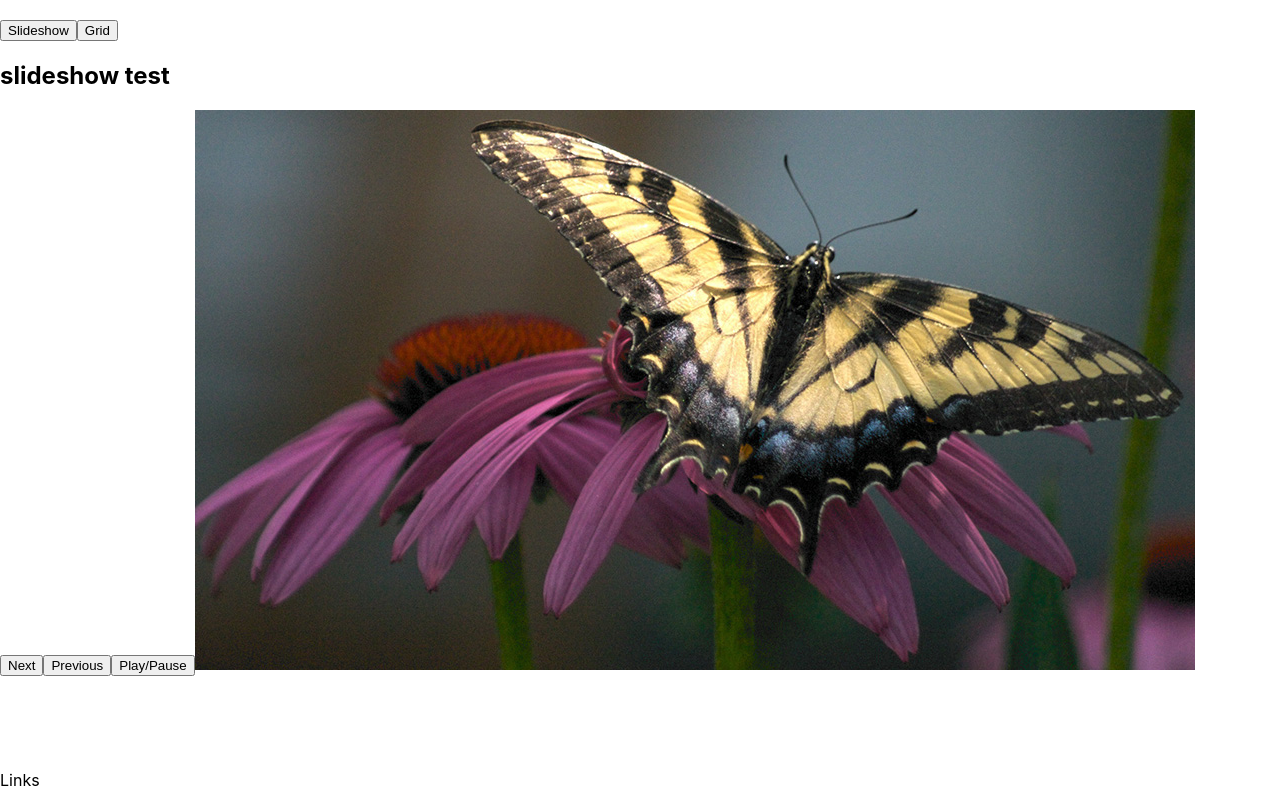
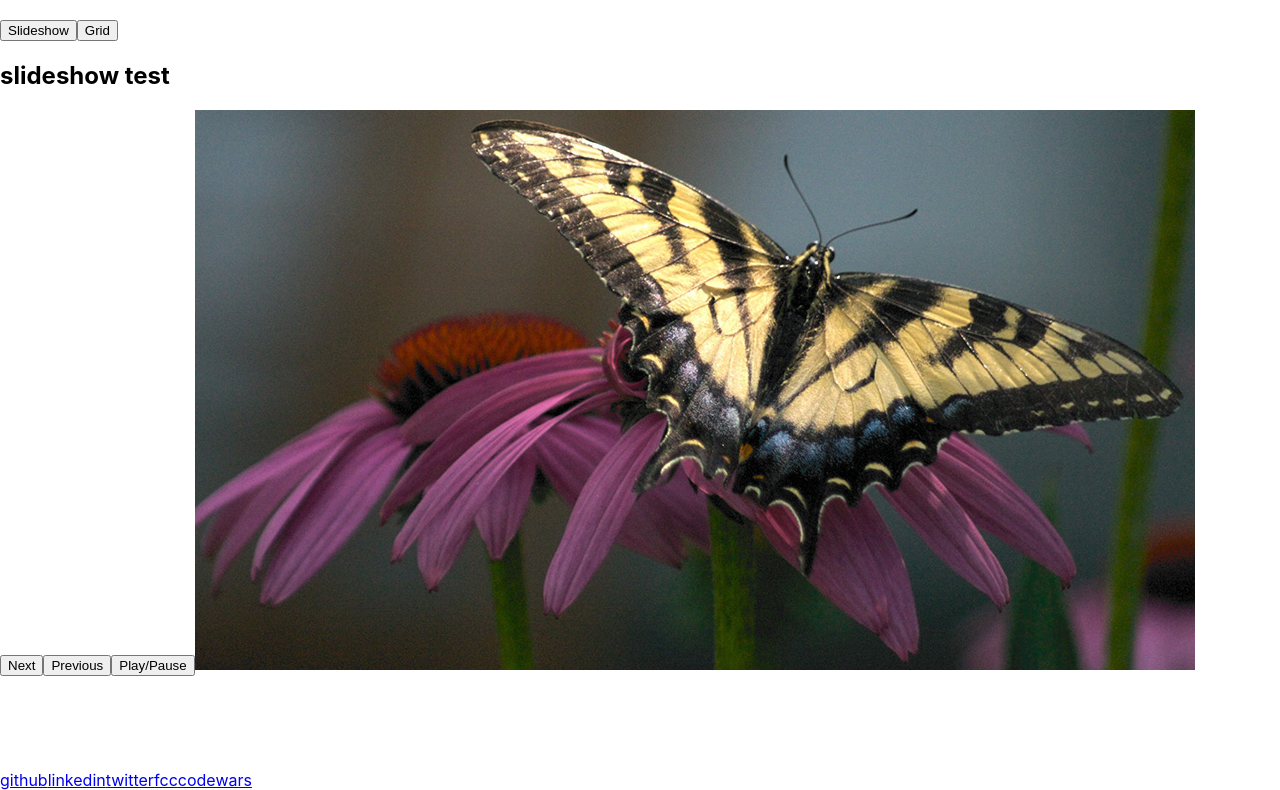
Before and after one commit to ReginaldJbeili/portfolio-website, a React (Create React App) app: page / in a window 1280 px wide. Shown: the part 1670-2460 px from the top of the page. Built offline with nearby package versions, Linux system fonts and the light colour scheme.

Commit message:
fix play-pause bug that makes unmounting fail

```diff
--- a/src/Components/Footer.js
+++ b/src/Components/Footer.js
@@ -1,7 +1,45 @@
 import React from "react";
 
 const Footer = () => {
-  return <footer id="contact">Links</footer>;
+  return (
+    <footer id="contact">
+      <a
+        href="https://github.com/ReginaldJbeili"
+        target="_blank"
+        rel="noopener noreferrer"
+      >
+        github
+      </a>
+      <a
+        href="https://github.com/ReginaldJbeili"
+        target="_blank"
+        rel="noopener noreferrer"
+      >
+        linkedin
+      </a>
+      <a
+        href="https://github.com/ReginaldJbeili"
+        target="_blank"
+        rel="noopener noreferrer"
+      >
+        twitter
+      </a>
+      <a
+        href="https://github.com/ReginaldJbeili"
+        target="_blank"
+        rel="noopener noreferrer"
+      >
+        fcc
+      </a>
+      <a
+        href="https://github.com/ReginaldJbeili"
+        target="_blank"
+        rel="noopener noreferrer"
+      >
+        codewars
+      </a>
+    </footer>
+  );
 };
 
 export default Footer;
--- a/src/Components/Nav.css
+++ b/src/Components/Nav.css
@@ -8,12 +8,12 @@
   color: white;
 }
 
-a:link {
+.landing-a:link {
   color: white;
 }
-a:visited {
+.landing-a:visited {
   color: white;
 }
-a:hover {
+.landing-a:hover {
   color: white;
 }
--- a/src/Components/Nav.js
+++ b/src/Components/Nav.js
@@ -5,10 +5,18 @@ const Nav = () => {
   return (
     <section className="nav-bar">
       <h2>Reginald Jbeili</h2>
-      <a href="#home">Home</a>
-      <a href="#about">About</a>
-      <a href="#projects">Projects</a>
-      <a href="#contact">Contact Me</a>
+      <a className="landing-a" href="#home">
+        Home
+      </a>
+      <a className="landing-a" href="#about">
+        About
+      </a>
+      <a className="landing-a" href="#projects">
+        Projects
+      </a>
+      <a className="landing-a" href="#contact">
+        Contact Me
+      </a>
     </section>
   );
 };
--- a/src/Components/Slideshow.js
+++ b/src/Components/Slideshow.js
@@ -7,20 +7,18 @@ const Slideshow = () => {
   const [imageCount, setImageCount] = React.useState(0);
   const image = imageArray[imageCount];
   const [togglePlay, setTogglePlay] = React.useState(false);
+  console.log(togglePlay);
 
-  console.log(togglePlay);
-  console.log(imageCount);
   React.useEffect(() => {
-    let imageSlide = null;
-    if (togglePlay === true) {
-      console.log("Hello");
+    let imageSlide;
+    if (togglePlay) {
       imageSlide = setInterval(() => {
         setImageCount(imageCount =>
           imageCount < imageArray.length - 1 ? imageCount + 1 : 0
         );
       }, 1000);
-    } else if (togglePlay === false) {
-      console.log("hello");
+      return () => clearInterval(imageSlide);
+    } else {
       clearInterval(imageSlide);
     }
   }, [togglePlay, imageArray.length]);
```
